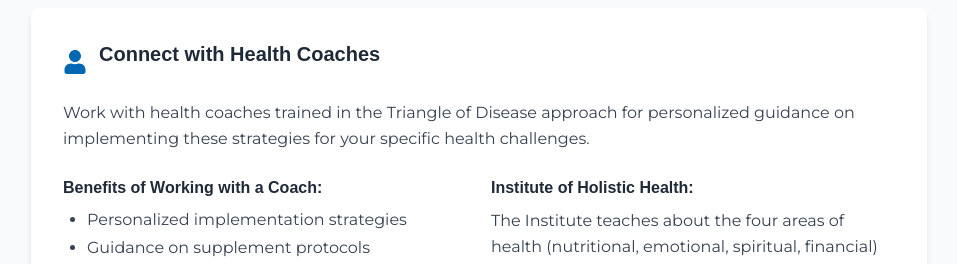
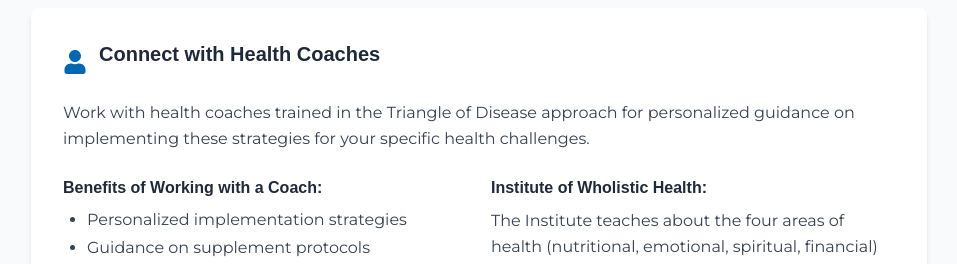
Before and after one commit to CoachAJ/Triangle-of-Disease, a React (Vite) app: page /resources in a window 1280 px wide. Shown: the part 3118-3382 px from the top of the page, without its empty margins (161-1118 px from the left). Built offline with nearby package versions, Linux system fonts and the light colour scheme; a web font is replaced by a local one.

Commit message:
Update Institute name to 'Wholistic' and link to Health Coaches page

```diff
--- a/src/pages/ResourcesPage.tsx
+++ b/src/pages/ResourcesPage.tsx
@@ -255,16 +255,16 @@ const ResourcesPage = () => {
                   </ul>
                 </div>
                 <div>
-                  <h4 className="font-semibold mb-2">Institute of Holistic Health:</h4>
+                  <h4 className="font-semibold mb-2">Institute of Wholistic Health:</h4>
                   <p className="text-gray-700 mb-3">
                     The Institute teaches about the four areas of health (nutritional, emotional, spiritual, financial) and identifying nutritional deficiencies and solutions.
                   </p>
-                  <a
-                    href="#"
+                  <Link
+                    to="/health-coaches"
                     className="text-health-blue hover:text-blue-sky transition-colors font-medium"
                   >
                     Find a Certified Health Coach
-                  </a>
+                  </Link>
                 </div>
               </div>
             </div>
```
